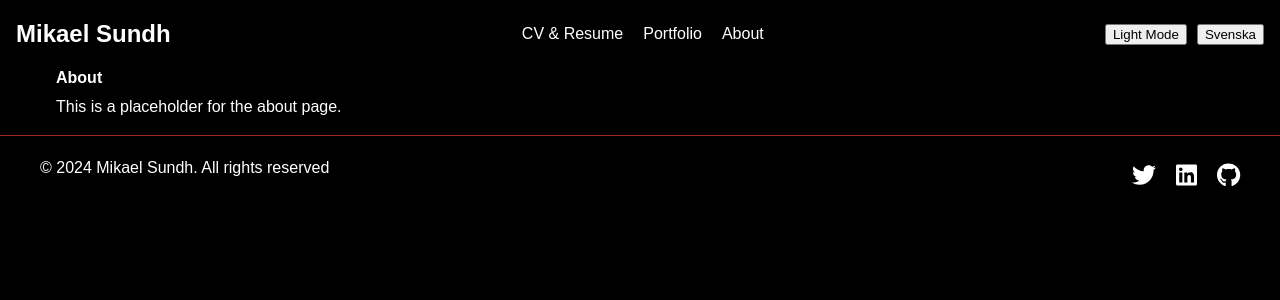
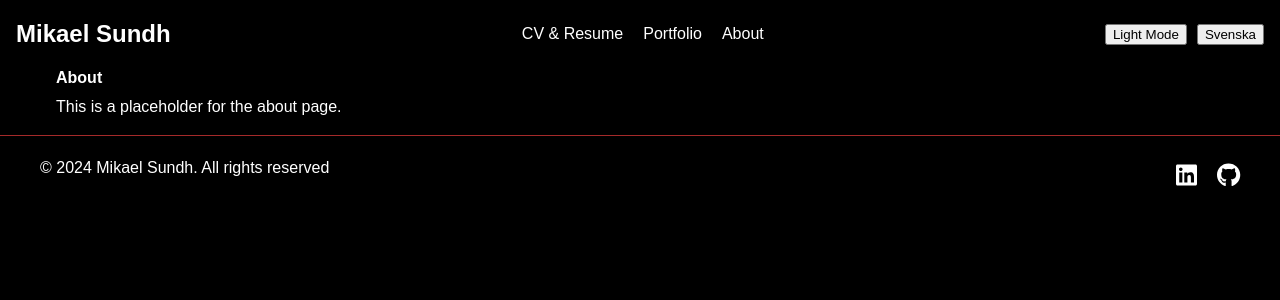
Before and after one commit to Tquillity/my-cv-website, a React (Create React App) app: page /about in a window 1280 px wide. Shown: the top 300 px of the page. Built offline with nearby package versions, Linux system fonts and the light colour scheme.

Commit message:
removal x link

```diff
--- a/src/components/Footer.tsx
+++ b/src/components/Footer.tsx
@@ -2,7 +2,7 @@
 import React from "react";
 import { useTranslation } from "../utils/i18n";
 import { FontAwesomeIcon } from "@fortawesome/react-fontawesome";
-import { faTwitter, faLinkedin, faGithub } from "@fortawesome/free-brands-svg-icons";
+import { faLinkedin, faGithub } from "@fortawesome/free-brands-svg-icons";
 
 const Footer: React.FC = () => {
   const { t } = useTranslation();
@@ -13,10 +13,7 @@ const Footer: React.FC = () => {
       <div className="footer-content">
         <p className="copyright">&copy; {currentYear} Mikael Sundh. {t('all_rights_reserved')}</p>
         <div className="social-links">
-          <a href="https://x.com/DigiSlinger" target="_blank" rel="noopener noreferrer" aria-label="Twitter">
-            <FontAwesomeIcon icon={faTwitter} />
-          </a>
-          <a href="https://linkedin.com/in/mikael-sundh-9121743a/" target="_blank" rel="noopener noreferrer" aria-label="LinkedIn">
+          <a href="https://www.linkedin.com/in/mikael-sundh/" target="_blank" rel="noopener noreferrer" aria-label="LinkedIn">
             <FontAwesomeIcon icon={faLinkedin} />
           </a>
           <a href="https://github.com/Tquillity" target="_blank" rel="noopener noreferrer" aria-label="GitHub">
```
Also changed, not shown: 1 other file (tests, documents, lock files or other folders).
